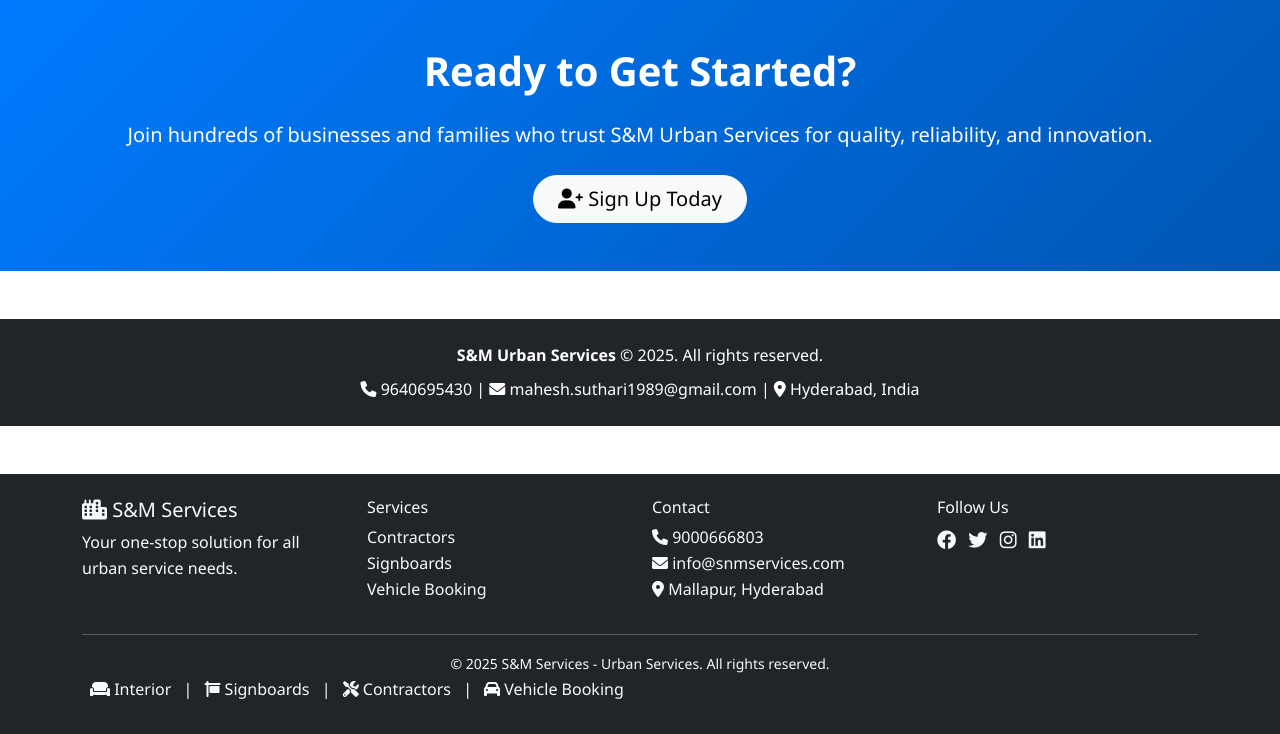
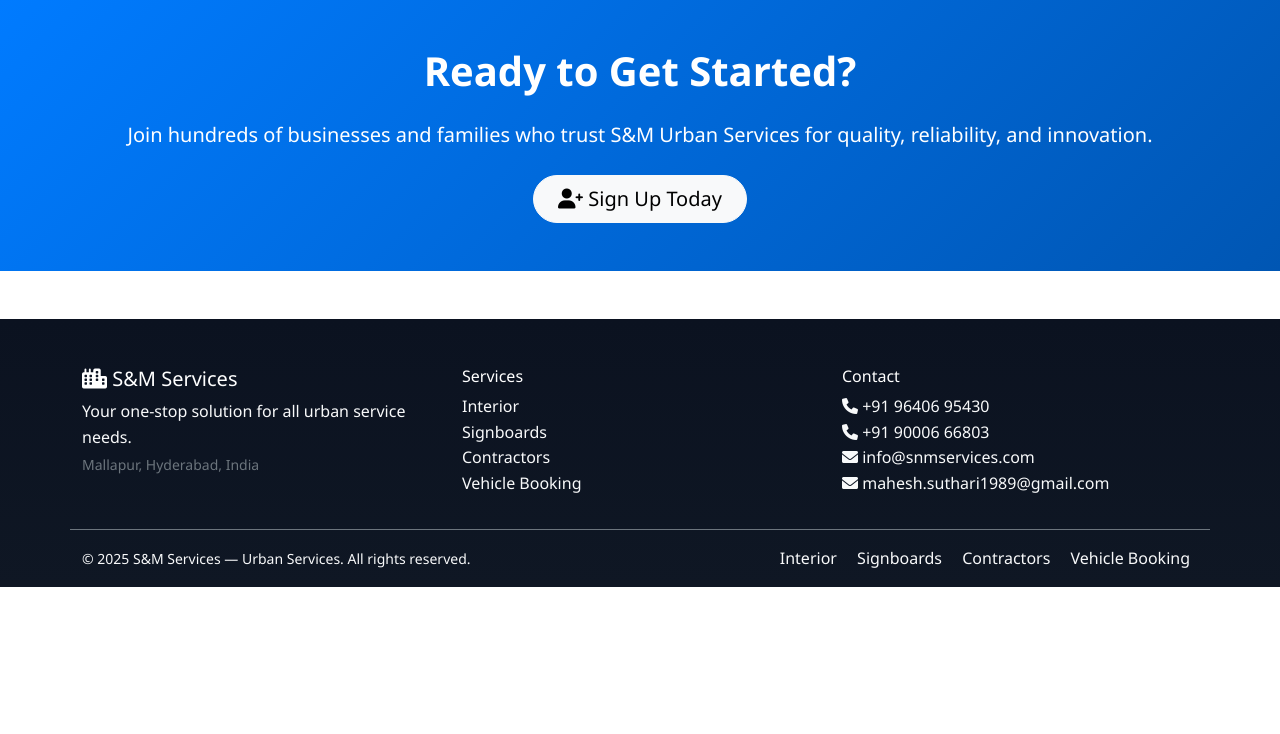
Before and after one commit to srikanth-suthari/signboard, a Django app: page / in a window 1280 px wide. Shown: the part 2466-3200 px from the top of the page. After the commit the page ends 3053 px from the top, so only its background shows below. Run offline with Django 5.2, Linux system fonts and the light colour scheme; some libraries are stand-ins or nearby versions.

Commit message:
Made some chages to the contatc section

```diff
--- a/static/css/custom.css
+++ b/static/css/custom.css
@@ -214,3 +214,19 @@
     border-color: #007bff;
     box-shadow: 0 0 0 0.2rem rgba(0,123,255,0.25);
 }
+
+/* Footer styles */
+.site-footer {
+    background: linear-gradient(180deg, #0b1220 0%, #0f1724 100%);
+    color: #e6eef8;
+}
+.site-footer h5, .site-footer h6 { color: #fff; }
+.site-footer a { color: #cfe6ff; }
+.site-footer a:hover { color: #fff; text-decoration: none; }
+.site-footer .footer-links a { margin-left: .5rem; margin-right: .5rem; }
+.site-footer .social-links a { font-size: 1.1rem; }
+.site-footer .small { color: #bcd3ef; }
+
+@media (max-width: 576px) {
+    .site-footer .text-end { text-align: left !important; margin-top: 1rem; }
+}
--- a/templates/base.html
+++ b/templates/base.html
@@ -102,49 +102,48 @@
     </main>
 
     <!-- Footer -->
-    <footer class="bg-dark text-light py-4 mt-5">
+    <footer class="site-footer bg-dark text-light pt-5 pb-3 mt-5" role="contentinfo">
         <div class="container">
-            <div class="row">
-                <div class="col-md-3">
-                    <h5><i class="fas fa-city"></i> S&M Services</h5>
-                    <p>Your one-stop solution for all urban service needs.</p>
+            <div class="row align-items-start">
+                <div class="col-md-4 mb-3">
+                    <h5 class="mb-2"><i class="fas fa-city"></i> S&amp;M Services</h5>
+                    <p class="mb-1">Your one-stop solution for all urban service needs.</p>
+                    <p class="small text-muted mb-0">Mallapur, Hyderabad, India</p>
                 </div>
-                <div class="col-md-3">
+
+                <div class="col-md-4 mb-3">
                     <h6>Services</h6>
-                    <ul class="list-unstyled">
+                    <ul class="list-unstyled mb-0">
+                        <li><a href="{% url 'interior:designer_list' %}" class="text-light">Interior</a></li>
+                        <li><a href="{% url 'signboards:home' %}" class="text-light">Signboards</a></li>
                         <li><a href="{% url 'contractors:list' %}" class="text-light">Contractors</a></li>
-
-                        <li><a href="{% url 'signboards:home' %}" class="text-light">Signboards</a></li>
                         <li><a href="{% url 'vehicles:list' %}" class="text-light">Vehicle Booking</a></li>
                     </ul>
                 </div>
-                <div class="col-md-3">
+
+                <div class="col-md-4 mb-3">
                     <h6>Contact</h6>
-                    <ul class="list-unstyled">
-                        <li><i class="fas fa-phone"></i> 9000666803</li>
-                        <li><i class="fas fa-envelope"></i> info@snmservices.com</li>
-                        <li><i class="fas fa-map-marker-alt"></i> Mallapur, Hyderabad</li>
+                    <ul class="list-unstyled mb-0">
+                        <li><i class="fas fa-phone"></i> <a href="tel:+919640695430" class="text-light">+91 96406 95430</a></li>
+                        <li><i class="fas fa-phone"></i> <a href="tel:+919000666803" class="text-light">+91 90006 66803</a></li>
+                        <li><i class="fas fa-envelope"></i> <a href="mailto:info@snmservices.com" class="text-light">info@snmservices.com</a></li>
+                        <li><i class="fas fa-envelope"></i> <a href="mailto:mahesh.suthari1989@gmail.com" class="text-light">mahesh.suthari1989@gmail.com</a></li>
                     </ul>
                 </div>
-                <div class="col-md-3">
-                    <h6>Follow Us</h6>
-                    <div class="social-links">
-                        <a href="#" class="text-light me-2"><i class="fab fa-facebook"></i></a>
-                        <a href="#" class="text-light me-2"><i class="fab fa-twitter"></i></a>
-                        <a href="#" class="text-light me-2"><i class="fab fa-instagram"></i></a>
-                        <a href="#" class="text-light"><i class="fab fa-linkedin"></i></a>
-                    </div>
+            </div>
+
+            <div class="row mt-3 pt-3 border-top border-secondary">
+                <div class="col-md-6 text-start">
+                    <small>© 2025 S&amp;M Services — Urban Services. All rights reserved.</small>
                 </div>
-            </div>
-            <hr class="my-3">
-            <div class="text-center">
-                <small>&copy; 2025 S&M Services - Urban Services. All rights reserved.</small>
-            </div>
-            <div class="mb-2">
-                <a href="/interior/contractors/" class="text-light text-decoration-none mx-2"><i class="fas fa-couch"></i> Interior</a> |
-                <a href="/signboards/" class="text-light text-decoration-none mx-2"><i class="fas fa-sign"></i> Signboards</a> |
-                <a href="/contractors/" class="text-light text-decoration-none mx-2"><i class="fas fa-tools"></i> Contractors</a> |
-                <a href="/vehicles/" class="text-light text-decoration-none mx-2"><i class="fas fa-car"></i> Vehicle Booking</a>
+                <div class="col-md-6 text-end">
+                    <nav class="footer-links">
+                        <a href="/interior/contractors/" class="text-light text-decoration-none mx-2">Interior</a>
+                        <a href="/signboards/" class="text-light text-decoration-none mx-2">Signboards</a>
+                        <a href="/contractors/" class="text-light text-decoration-none mx-2">Contractors</a>
+                        <a href="/vehicles/" class="text-light text-decoration-none mx-2">Vehicle Booking</a>
+                    </nav>
+                </div>
             </div>
         </div>
     </footer>
--- a/templates/home.html
+++ b/templates/home.html
@@ -1,4 +1,5 @@
 {% extends 'base.html' %}
+{% load static %}
 {% block content %}
     <!-- Hero Section with Rotating Background and Big Title -->
     <section id="hero-section" class="hero-section position-relative text-white d-flex align-items-center justify-content-center" style="min-height: 60vh; background: linear-gradient(rgba(0,0,0,0.7), rgba(0,0,0,0.7)), url('{% if interior_images %}{{ interior_images.0 }}{% else %}/static/images/placeholder.jpg{% endif %}') center/cover; transition: background-image 1s ease-in-out;">
@@ -13,20 +14,26 @@
         </div>
     </section>
 
+    <script id="hero-images" type="application/json">["{{ interior_images.0|default:''|escapejs }}","{{ contractor_image|default:''|escapejs }}","{{ signboard_images.0|default:''|escapejs }}","{{ vehicle_images.0|default:''|escapejs }}"]</script>
+
     <script>
-    // Rotating hero background images (all service images)
-    const heroImages = [
-      {% if interior_images and interior_images.0 %}'{{ interior_images.0 }}',{% endif %}
-      {% if contractor_image %}'{{ contractor_image }}',{% endif %}
-      {% if signboard_images and signboard_images.0 %}'{{ signboard_images.0 }}',{% endif %}
-      {% if vehicle_images and vehicle_images.0 %}'{{ vehicle_images.0 }}'{% endif %}
-    ].filter(img => img); // Remove empty values
+    // Parse hero images JSON and filter out empty entries
+    let heroImages = [];
+    try {
+        const el = document.getElementById('hero-images');
+        if (el) {
+            heroImages = JSON.parse(el.textContent || el.innerText || '[]').filter(Boolean);
+        }
+    } catch (e) {
+        console.warn('Failed to parse hero images JSON', e);
+    }
 
     if (heroImages.length > 0) {
         let heroIndex = 0;
         setInterval(() => {
             heroIndex = (heroIndex + 1) % heroImages.length;
-            document.getElementById('hero-section').style.backgroundImage = `linear-gradient(rgba(0,0,0,0.7), rgba(0,0,0,0.7)), url('${heroImages[heroIndex]}')`;
+            const el = document.getElementById('hero-section');
+            if (el) el.style.backgroundImage = `linear-gradient(rgba(0,0,0,0.7), rgba(0,0,0,0.7)), url('${heroImages[heroIndex]}')`;
         }, 4000);
     }
     </script>
@@ -310,17 +317,4 @@
         </div>
     </section>
 
-    <!-- Footer Section -->
-    <footer class="footer-section bg-dark text-white py-4 mt-5">
-        <div class="container text-center">
-            <div class="mb-2">
-                <strong>S&amp;M Urban Services</strong> &copy; 2025. All rights reserved.
-            </div>
-            <div>
-                <span><i class="fas fa-phone"></i> 9640695430</span> |
-                <span><i class="fas fa-envelope"></i> mahesh.suthari1989@gmail.com</span> |
-                <span><i class="fas fa-map-marker-alt"></i> Hyderabad, India</span>
-            </div>
-        </div>
-    </footer>
 {% endblock %}
--- a/urban_services/settings.py
+++ b/urban_services/settings.py
@@ -25,7 +25,7 @@ SECRET_KEY = 'django-insecure--w7y#w*+11#bm761rma*q8kndvqrgels31w8y!j4v!uko!d3o1
 # SECURITY WARNING: don't run with debug turned on in production!
 DEBUG = True
 
-ALLOWED_HOSTS = ['18.60.233.194']
+ALLOWED_HOSTS = ['18.60.233.194', '127.0.0.1', '::1']
 
 
 # Application definition
```
Also changed, not shown: requirements.txt (+12 -1 lines).
